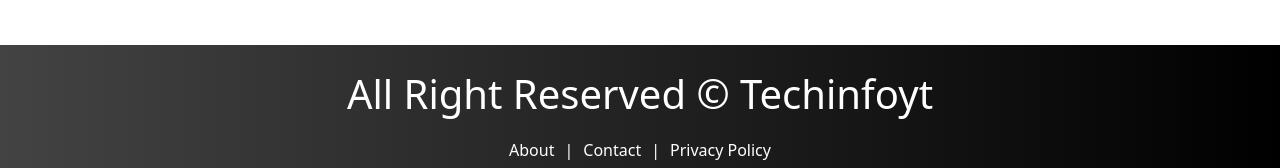
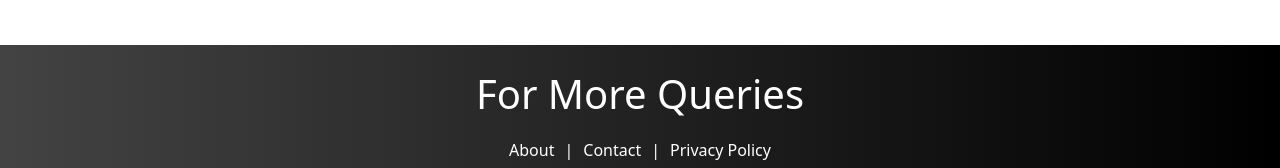
Before and after one commit to dhanushcodez/client, a React (Create React App) app: page / in a window 1280 px wide. Shown: the part 594-762 px from the top of the page. Built offline with nearby package versions, Linux system fonts and the light colour scheme; no server answers.

Commit message:
Update Footer.js

```diff
--- a/src/components/Layout/Footer.js
+++ b/src/components/Layout/Footer.js
@@ -3,7 +3,7 @@
 const Footer = () => {
   return (
     <div className="footer">
-      <h1 className="text-center">All Right Reserved &copy; Techinfoyt</h1>
+      <h1 className="text-center">For More Queries</h1>
       <p className="text-center mt-3">
         <Link to="/about">About</Link>|<Link to="/contact">Contact</Link>|
         <Link to="/policy">Privacy Policy</Link>
```
